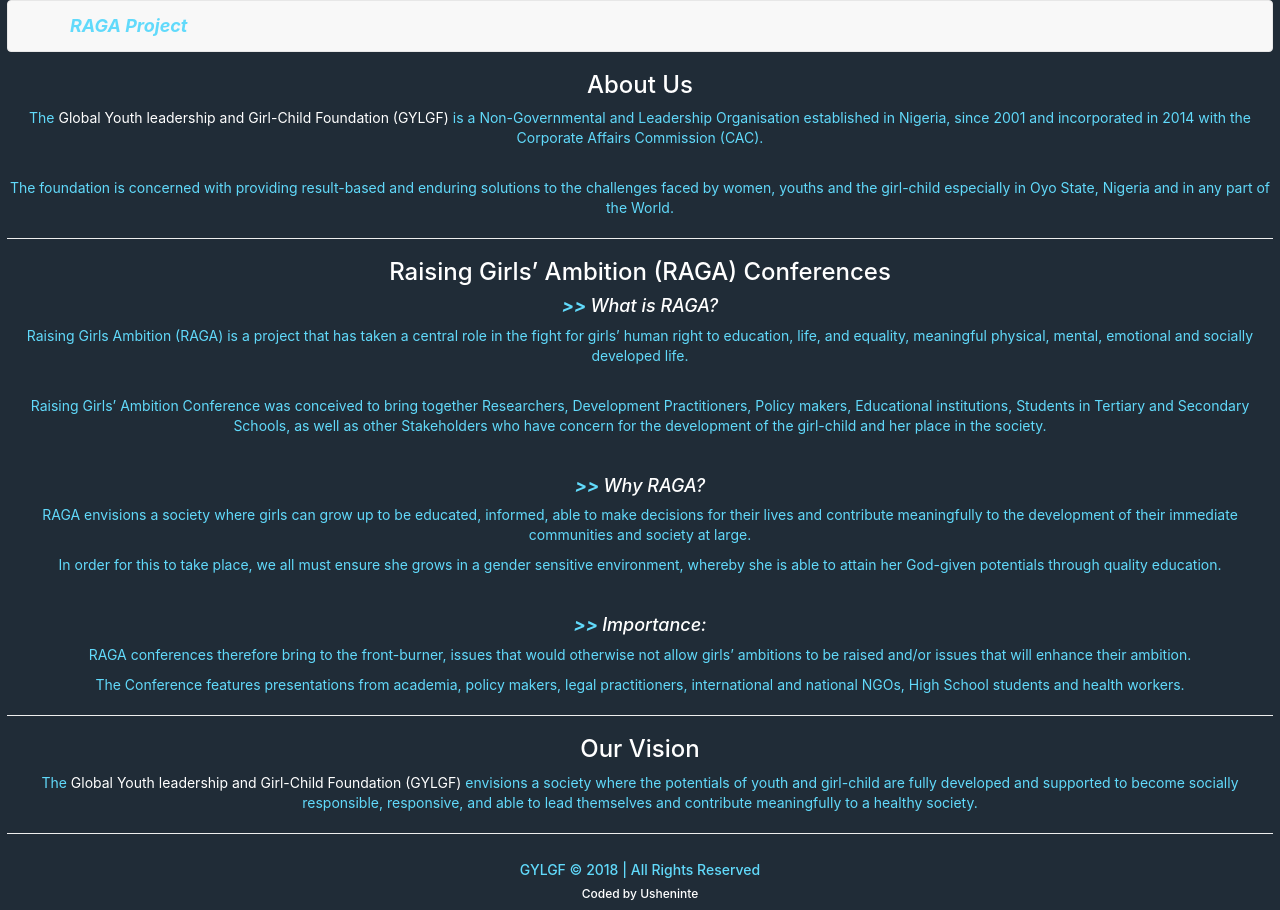
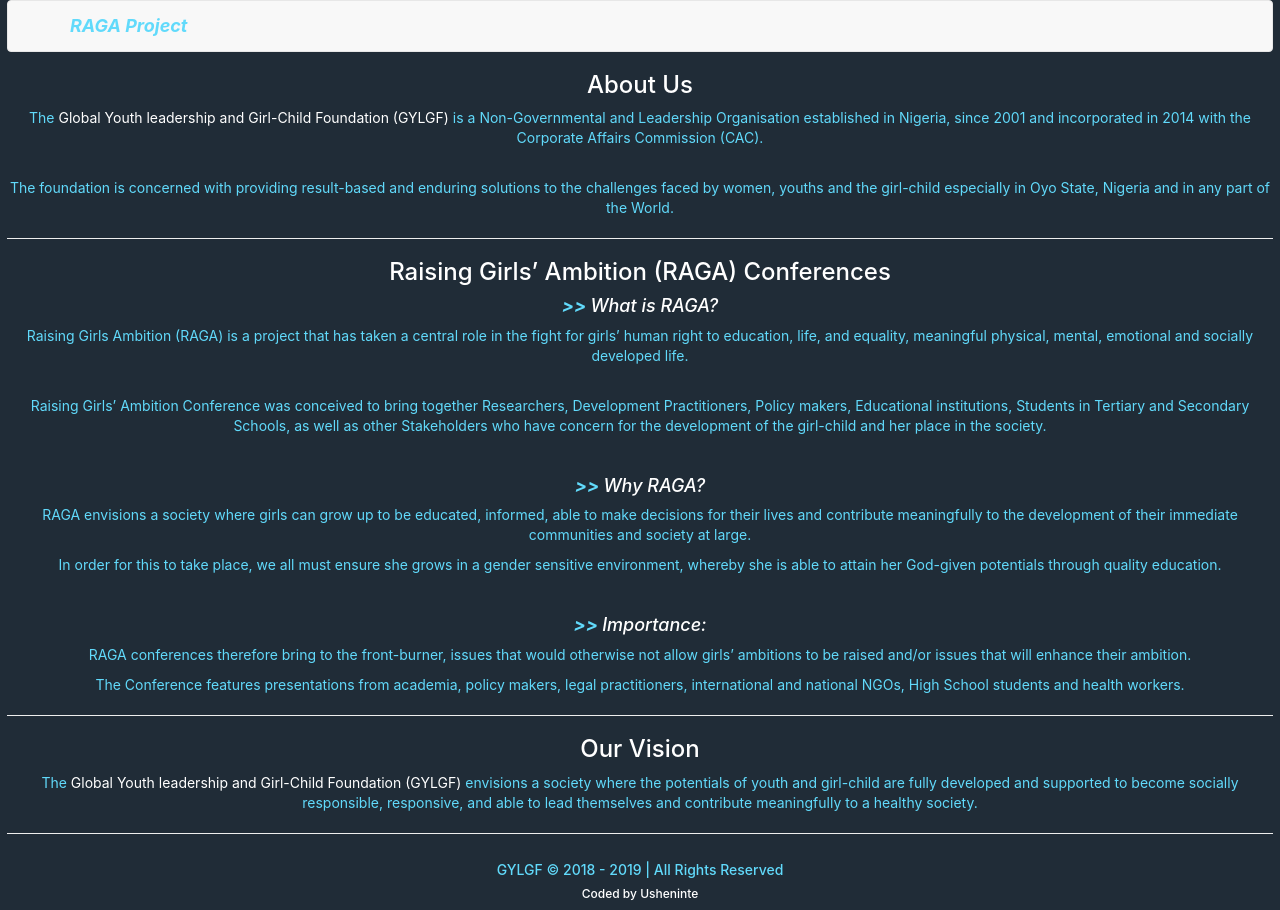
Before and after one commit to nullthefirst/raga-project, a React (Create React App) app: page / in a window 1280 px wide. Built offline with nearby package versions, Linux system fonts and the light colour scheme.

Commit message:
new year

```diff
--- a/src/components/Footer.js
+++ b/src/components/Footer.js
@@ -11,7 +11,7 @@
   render() {
     return(
       <div style={footerStyle} className="App-link">
-        <h5>GYLGF &copy; 2018 | All Rights Reserved</h5>
+        <h5>GYLGF &copy; 2018 - 2019 | All Rights Reserved</h5>
         <h6><a href="https://twitter.com/Usheninte">Coded by Usheninte</a></h6>
       </div>
     );
```
